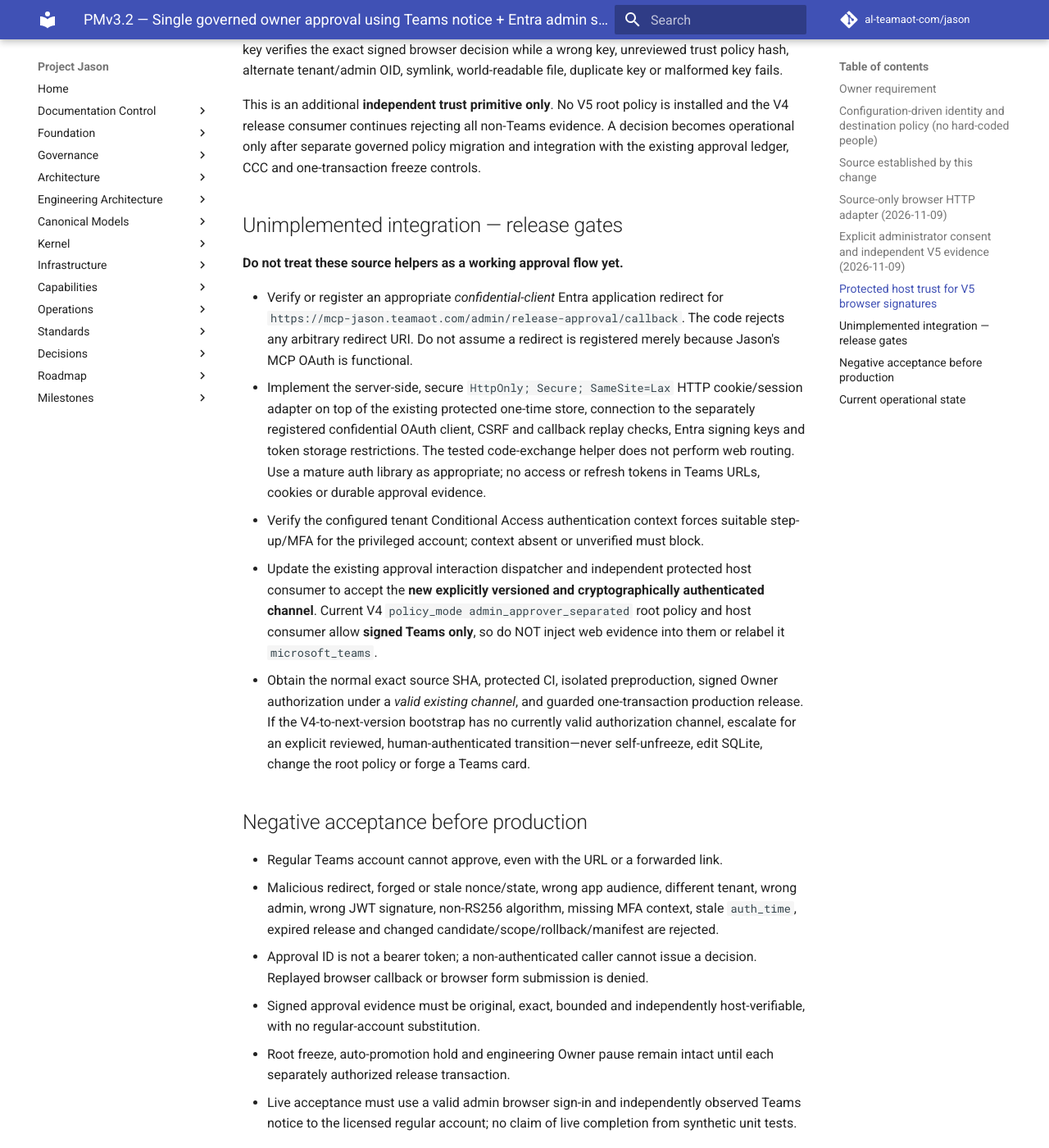
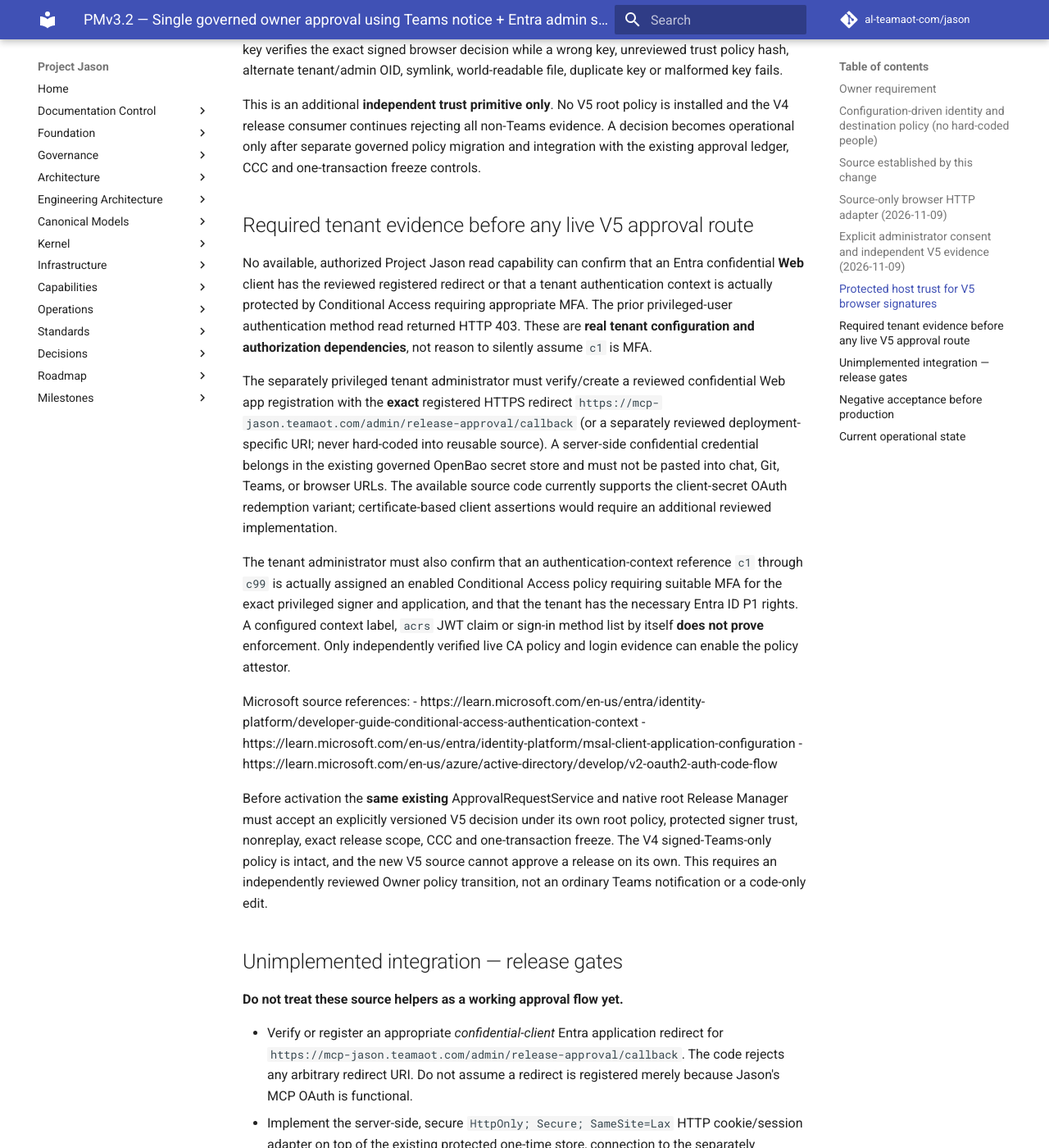
Before and after one commit to al-teamaot-com/jason, an MkDocs documentation site: the page built from docs/operations/PMv3.2-Dual-Channel-Owner-Release-Approval.md, in a window 1280 px wide and 1400 px high, scrolled down 4587 px. Shown: the whole window at 82% size. Built offline with MkDocs 1.6.1 and Material for MkDocs 9.7.7, drawn with Linux system fonts in a browser that asks for light colours; comment, search, counter and statistics services are not loaded.

Commit message:
Document exact tenant MFA and Entra app registration release prerequisites

```diff
--- a/docs/operations/PMv3.2-Dual-Channel-Owner-Release-Approval.md
+++ b/docs/operations/PMv3.2-Dual-Channel-Owner-Release-Approval.md
@@ -216,6 +216,46 @@
 governed policy migration and integration with the existing approval
 ledger, CCC and one-transaction freeze controls.
 
+## Required tenant evidence before any live V5 approval route
+
+No available, authorized Project Jason read capability can confirm that an
+Entra confidential **Web** client has the reviewed registered redirect
+or that a tenant authentication context is actually protected by Conditional
+Access requiring appropriate MFA. The prior privileged-user authentication
+method read returned HTTP 403. These are **real tenant configuration and
+authorization dependencies**, not reason to silently assume `c1` is MFA.
+
+The separately privileged tenant administrator must verify/create a reviewed
+confidential Web app registration with the **exact** registered HTTPS redirect
+`https://mcp-jason.teamaot.com/admin/release-approval/callback`
+(or a separately reviewed deployment-specific URI; never hard-coded into
+reusable source). A server-side confidential credential belongs in the
+existing governed OpenBao secret store and must not be pasted into chat, Git,
+Teams, or browser URLs. The available source code currently supports the
+client-secret OAuth redemption variant; certificate-based client assertions
+would require an additional reviewed implementation.
+
+The tenant administrator must also confirm that an authentication-context
+reference `c1` through `c99` is actually assigned an enabled Conditional
+Access policy requiring suitable MFA for the exact privileged signer and
+application, and that the tenant has the necessary Entra ID P1 rights.
+A configured context label, `acrs` JWT claim or sign-in method list by
+itself **does not prove** enforcement. Only independently verified live
+CA policy and login evidence can enable the policy attestor.
+
+Microsoft source references:
+- https://learn.microsoft.com/en-us/entra/identity-platform/developer-guide-conditional-access-authentication-context
+- https://learn.microsoft.com/en-us/entra/identity-platform/msal-client-application-configuration
+- https://learn.microsoft.com/en-us/azure/active-directory/develop/v2-oauth2-auth-code-flow
+
+Before activation the **same existing** ApprovalRequestService and native
+root Release Manager must accept an explicitly versioned V5 decision under
+its own root policy, protected signer trust, nonreplay, exact release scope,
+CCC and one-transaction freeze. The V4 signed-Teams-only policy is intact,
+and the new V5 source cannot approve a release on its own. This requires an
+independently reviewed Owner policy transition, not an ordinary Teams
+notification or a code-only edit.
+
 ## Unimplemented integration — release gates
 
 **Do not treat these source helpers as a working approval flow yet.**
```
